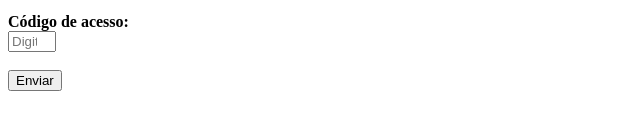
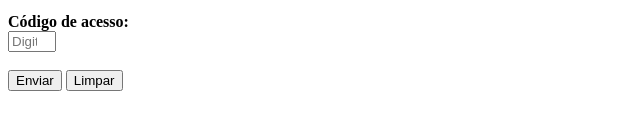
Before and after one commit to darlleson-lessa/darlleson-lessa.github.io, a plain HTML site: page formulario.html in a window 1280 px wide. Shown: the part 450-580 px from the top of the page, without its empty margins (0-641 px from the left). Drawn offline with Linux system fonts and the light colour scheme.

Commit message:
Update formulario.html

```diff
--- a/formulario.html
+++ b/formulario.html
@@ -71,7 +71,7 @@
     <input type="number" min = "1" max = "6" placeholder="Digite seu código de acesso" required/>
     <br>
     <br>
-    <input type='submit' value = "Enviar"/>
+    <input type='submit' value = "Enviar"/> <input type = "reset" value="Limpar"/>
     </form>
 </body>
 
```
